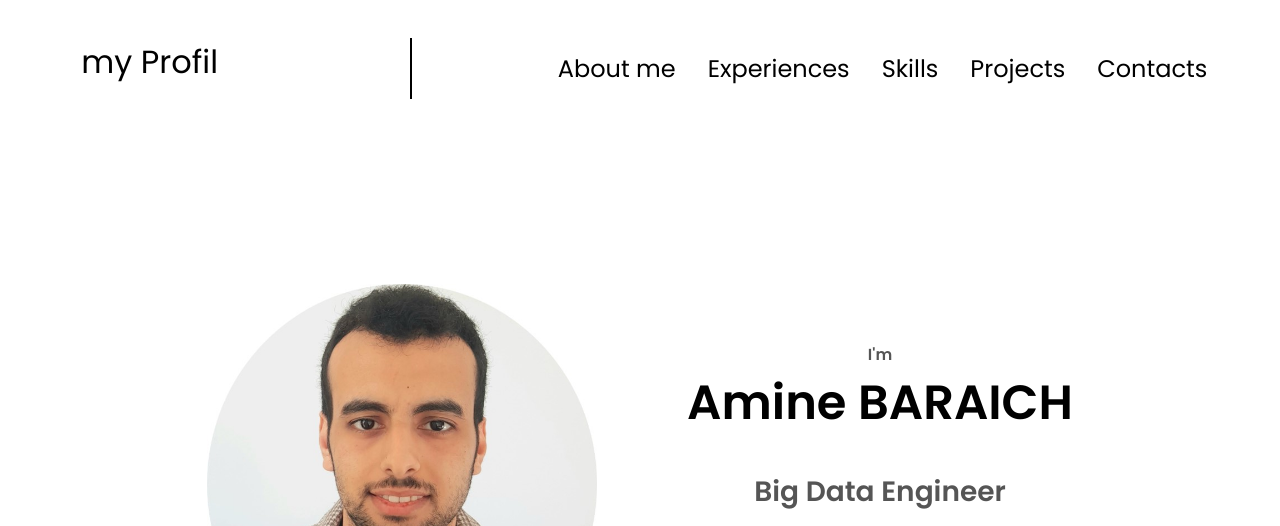
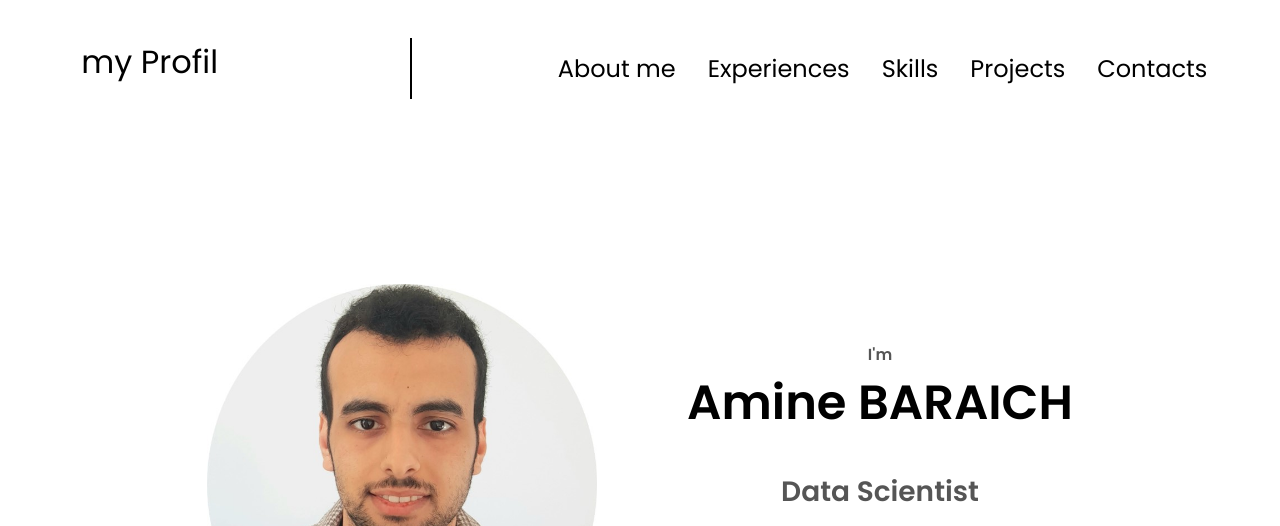
Before and after one commit to AmineBaraich/portfolio-web-html-css-js, a plain HTML site: page index.html in a window 1280 px wide. Shown: the top 526 px of the page. Drawn offline with Linux system fonts and the light colour scheme.

Commit message:
Update index.html

```diff
--- a/index.html
+++ b/index.html
@@ -49,7 +49,7 @@
       <div class="section__text">
         <p class="section__text__p1">I'm</p>
         <h1 class="title">Amine BARAICH</h1>
-        <p class="section__text__p2">Big Data Engineer </p>
+        <p class="section__text__p2">Data Scientist</p>
         <div class="btn-container">
 
           <button class="btn btn-color-1" onclick="location.href='./#contact'">
```
